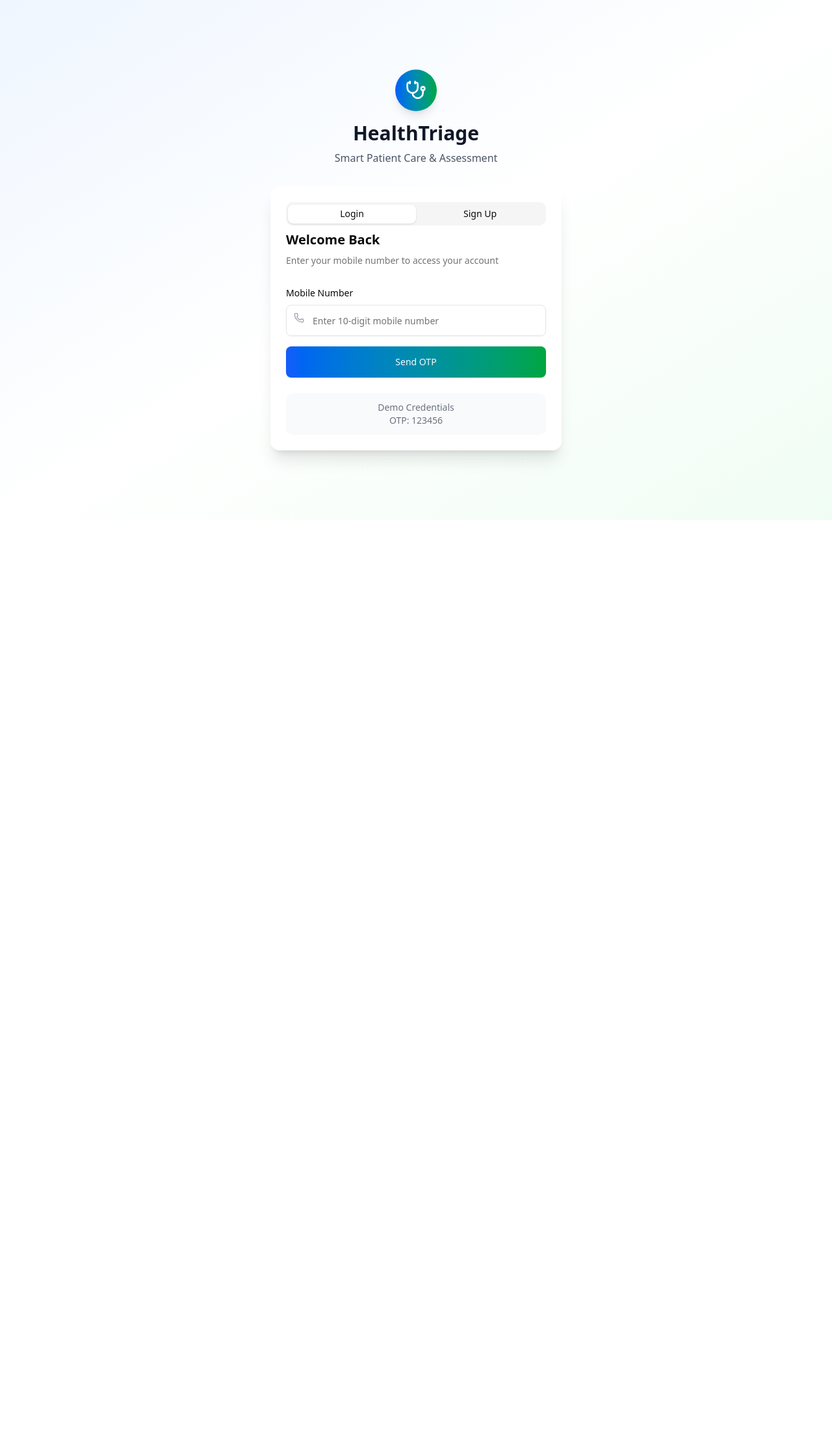
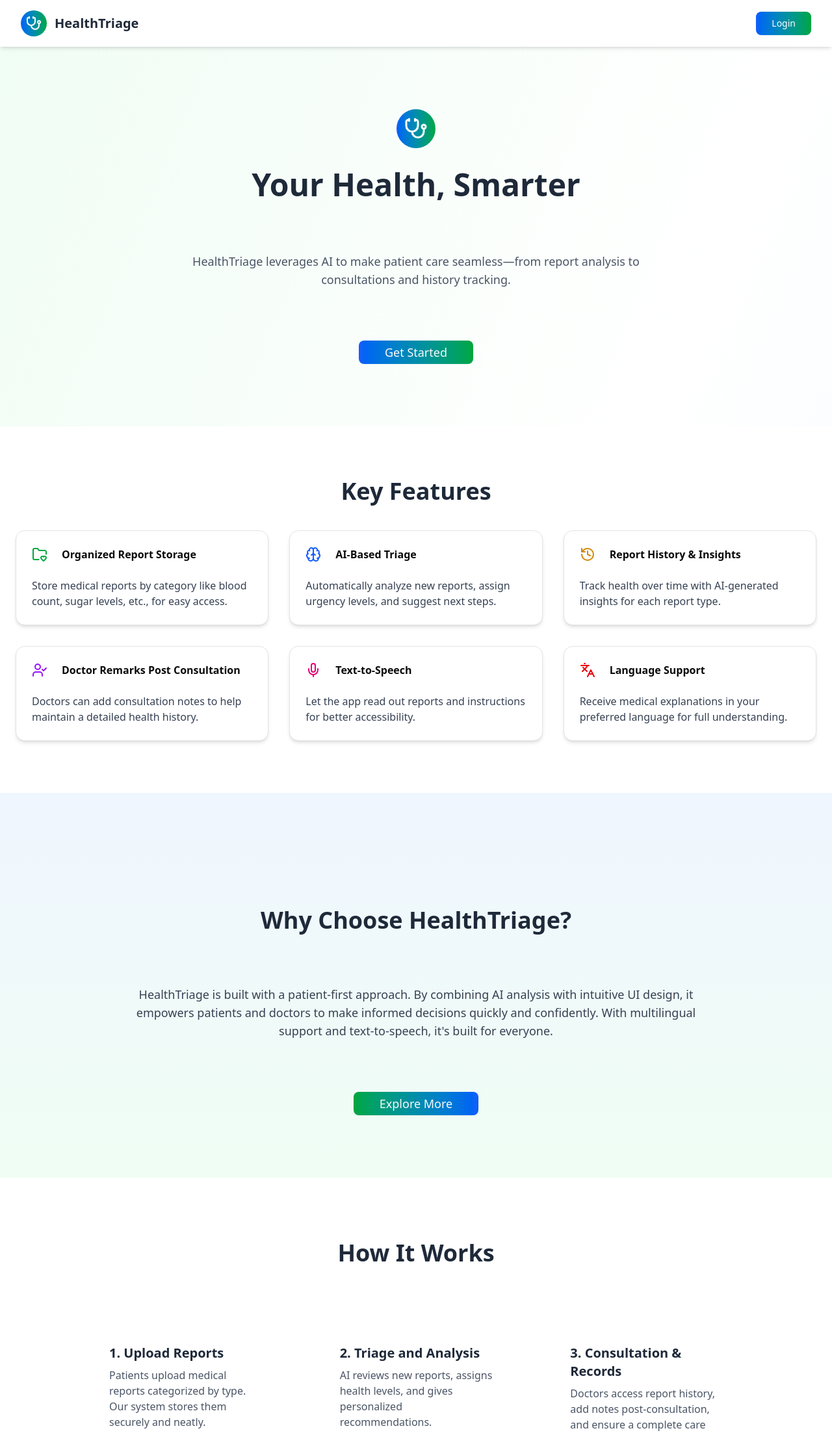
Before and after one commit to Bhargavimachhi/HealthRank, a React (Vite) app in the folder Frontend/: page / in a window 1280 px wide. Shown: the top 2208 px of the page at 65% size. Before the commit the page ends 800 px from the top, so only its background shows below. Built offline with nearby package versions, Linux system fonts and the light colour scheme.

Commit message:
added landing page for the website

```diff
--- a/Frontend/package.json
+++ b/Frontend/package.json
@@ -25,6 +25,7 @@
     "react": "^19.1.0",
     "react-dom": "^19.1.0",
     "react-router": "^7.6.2",
+    "react-router-dom": "^7.6.2",
     "tailwind-merge": "^3.3.1"
   },
   "devDependencies": {
--- a/Frontend/src/App.jsx
+++ b/Frontend/src/App.jsx
@@ -9,13 +9,15 @@ import TriageResult from "./Patient/pages/TriageResult";
 import PatientDetailsPage from "./Patient/pages/PatientDetailPage";
 import PatientFormPage from "./Patient/pages/PatientForm";
 import AuthPage from "./Patient/pages/SignupPage";
+import LandingPage from "./LandingPage";
 
 
 export default function HackerTemplateSuccess() {
   return (
       <Router>
       <Routes>
-        <Route path="/" element={<AuthPage />} />
+        <Route path="/" element={<LandingPage />} />
+        <Route path="/login/patient" element={<AuthPage />} />
         <Route path="/report-upload" element={<ReportUpload />} />
         <Route path="/triage-result" element={<TriageResult />} />
         <Route path="/patient-details" element={<PatientDetailsPage />} />
--- /dev/null
+++ b/Frontend/src/LandingPage.jsx
@@ -0,0 +1,185 @@
+import React from "react";
+import { Button } from "@/components/ui/button";
+import { Card, CardContent, CardHeader, CardTitle } from "@/components/ui/card";
+import {
+  Stethoscope,
+  FolderHeart,
+  Brain,
+  History,
+  Mic,
+  Languages,
+  UserCheck,
+  Hospital,
+} from "lucide-react";
+import { useNavigate } from "react-router";
+
+export default function LandingPage() {
+  const navigate = useNavigate();
+  const features = [
+    {
+      title: "Organized Report Storage",
+      desc: "Store medical reports by category like blood count, sugar levels, etc., for easy access.",
+      icon: <FolderHeart className="h-6 w-6 text-green-600" />,
+    },
+    {
+      title: "AI-Based Triage",
+      desc: "Automatically analyze new reports, assign urgency levels, and suggest next steps.",
+      icon: <Brain className="h-6 w-6 text-blue-600" />,
+    },
+    {
+      title: "Report History & Insights",
+      desc: "Track health over time with AI-generated insights for each report type.",
+      icon: <History className="h-6 w-6 text-yellow-600" />,
+    },
+    {
+      title: "Doctor Remarks Post Consultation",
+      desc: "Doctors can add consultation notes to help maintain a detailed health history.",
+      icon: <UserCheck className="h-6 w-6 text-purple-600" />,
+    },
+    {
+      title: "Text-to-Speech",
+      desc: "Let the app read out reports and instructions for better accessibility.",
+      icon: <Mic className="h-6 w-6 text-pink-600" />,
+    },
+    {
+      title: "Language Support",
+      desc: "Receive medical explanations in your preferred language for full understanding.",
+      icon: <Languages className="h-6 w-6 text-red-600" />,
+    },
+  ];
+
+  const handleLoginPageRedirection = () => {
+    navigate("/login/patient");
+  };
+  return (
+    <div className="min-h-screen bg-gradient-to-br from-green-50 via-white to-blue-50 text-gray-800">
+      {/* Navbar */}
+      <nav className="flex justify-between items-center px-8 py-4 shadow-md bg-white sticky top-0 z-50">
+        <div className="flex items-center space-x-3">
+          <div className="bg-gradient-to-r from-blue-600 to-green-600 p-2 rounded-full">
+            <Stethoscope className="h-6 w-6 text-white" />
+          </div>
+          <span className="text-xl font-bold text-gray-800">HealthTriage</span>
+        </div>
+        <Button
+          className="bg-gradient-to-r from-blue-600 to-green-600 hover:from-blue-700 hover:to-green-700 px-6 py-2 text-white text-sm"
+          onClick={handleLoginPageRedirection}
+        >
+          Login
+        </Button>
+      </nav>
+
+      {/* Hero Section */}
+      <section className="text-center px-6 py-24 space-y-8">
+        <div className="mx-auto h-15 w-15 bg-gradient-to-r from-blue-600 to-green-600 p-2 rounded-full">
+          <Stethoscope className="p-1 h-full w-full text-white" />
+        </div>
+        <h1 className="text-5xl font-bold mb-20">Your Health, Smarter</h1>
+
+        <p className="text-gray-600 text-lg max-w-3xl mx-auto m-20">
+          HealthTriage leverages AI to make patient care seamless—from report
+          analysis to consultations and history tracking.
+        </p>
+        <Button
+          className="bg-gradient-to-r from-blue-600 to-green-600 hover:from-blue-700 hover:to-green-700 px-10 py-4 text-lg"
+          onClick={handleLoginPageRedirection}
+        >
+          Get Started
+        </Button>
+      </section>
+
+      {/* Features Section */}
+      <section className="px-6 py-20 bg-white">
+        <h2 className="text-4xl font-bold text-center mb-10">Key Features</h2>
+        <div className="grid md:grid-cols-2 lg:grid-cols-3 gap-8">
+          {features.map((feature, index) => (
+            <Card key={index} className="shadow-md">
+              <CardHeader className="flex flex-row items-center space-x-4">
+                {feature.icon}
+                <CardTitle>{feature.title}</CardTitle>
+              </CardHeader>
+              <CardContent>
+                <p className="text-gray-700">{feature.desc}</p>
+              </CardContent>
+            </Card>
+          ))}
+        </div>
+      </section>
+
+      {/* About Section */}
+      <section className="px-6 py-24 bg-gradient-to-b from-blue-50 to-green-50 text-center space-y-8">
+        <h2 className="text-4xl font-bold m-20">Why Choose HealthTriage?</h2>
+        <p className="text-gray-700 max-w-4xl mx-auto text-lg m-20">
+          HealthTriage is built with a patient-first approach. By combining AI
+          analysis with intuitive UI design, it empowers patients and doctors to
+          make informed decisions quickly and confidently. With multilingual
+          support and text-to-speech, it's built for everyone.
+        </p>
+        <div className="flex justify-center">
+          <Button
+            className="bg-gradient-to-r from-green-600 to-blue-600 hover:from-green-700 hover:to-blue-700 px-10 py-4 text-lg"
+            onClick={handleLoginPageRedirection}
+          >
+            Explore More
+          </Button>
+        </div>
+      </section>
+
+      {/* How It Works Section */}
+      <section className="px-6 py-24 bg-white text-center space-y-8">
+        <h2 className="text-4xl font-bold">How It Works</h2>
+        <div className="max-w-5xl mx-auto grid md:grid-cols-3 gap-10 text-left m-20">
+          <div className="m-10">
+            <h3 className="text-xl font-semibold mb-2">1. Upload Reports</h3>
+            <p className="text-gray-600">
+              Patients upload medical reports categorized by type. Our system
+              stores them securely and neatly.
+            </p>
+          </div>
+          <div className="m-10">
+            <h3 className="text-xl font-semibold mb-2">
+              2. Triage and Analysis
+            </h3>
+            <p className="text-gray-600">
+              AI reviews new reports, assigns health levels, and gives
+              personalized recommendations.
+            </p>
+          </div>
+          <div className="m-10">
+            <h3 className="text-xl font-semibold mb-2">
+              3. Consultation & Records
+            </h3>
+            <p className="text-gray-600">
+              Doctors access report history, add notes post-consultation, and
+              ensure a complete care cycle.
+            </p>
+          </div>
+        </div>
+      </section>
+
+      {/* Partners or Hospitals Section */}
+      <section className="px-6 py-24 bg-gradient-to-br from-green-50 to-blue-100 text-center space-y-6">
+        <div className="mx-auto h-15 w-15 bg-gradient-to-r from-blue-600 to-green-600 p-2 rounded-full">
+          <Hospital className="p-1 h-full w-full text-white" />
+        </div>
+        <h2 className="text-4xl font-bold mb-20">For Hospitals & Clinics</h2>
+        <p className="text-gray-700 max-w-3xl mx-auto text-lg m-20">
+          HealthTriage helps clinics and hospitals manage patient records,
+          improve triage response, and ensure follow-up care. Join us to bring
+          modern care to every doorstep.
+        </p>
+        <Button
+          className="bg-gradient-to-r from-blue-600 to-green-600 hover:from-blue-700 hover:to-green-700 px-10 py-4 text-lg"
+          onClick={handleLoginPageRedirection}
+        >
+          Partner With Us
+        </Button>
+      </section>
+
+      {/* Footer */}
+      <footer className="bg-white border-t text-center py-8 text-sm text-gray-500">
+        © {new Date().getFullYear()} HealthTriage. All rights reserved.
+      </footer>
+    </div>
+  );
+}
```
Also changed, not shown: 1 other file (tests, documents, lock files or other folders).
